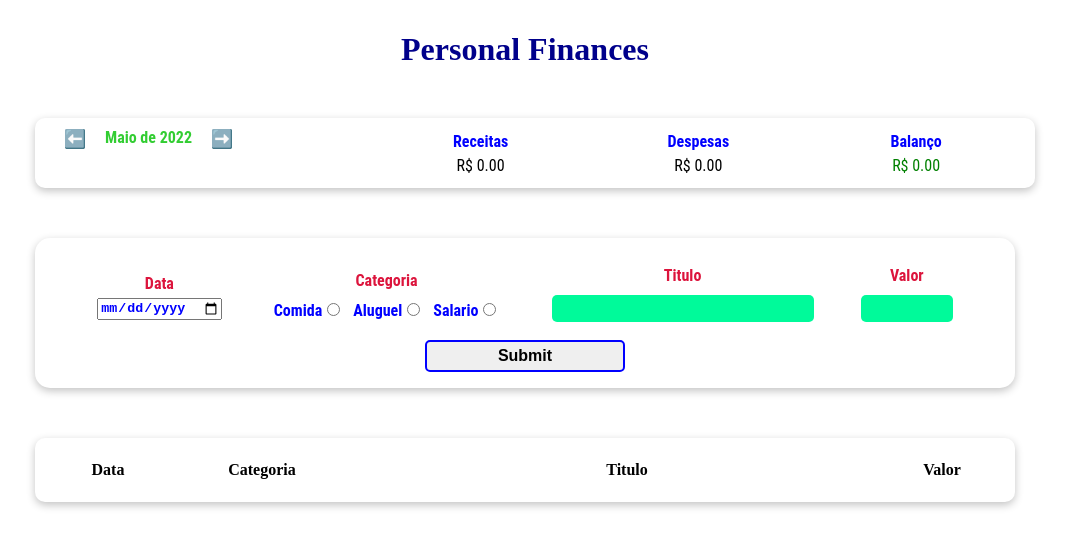
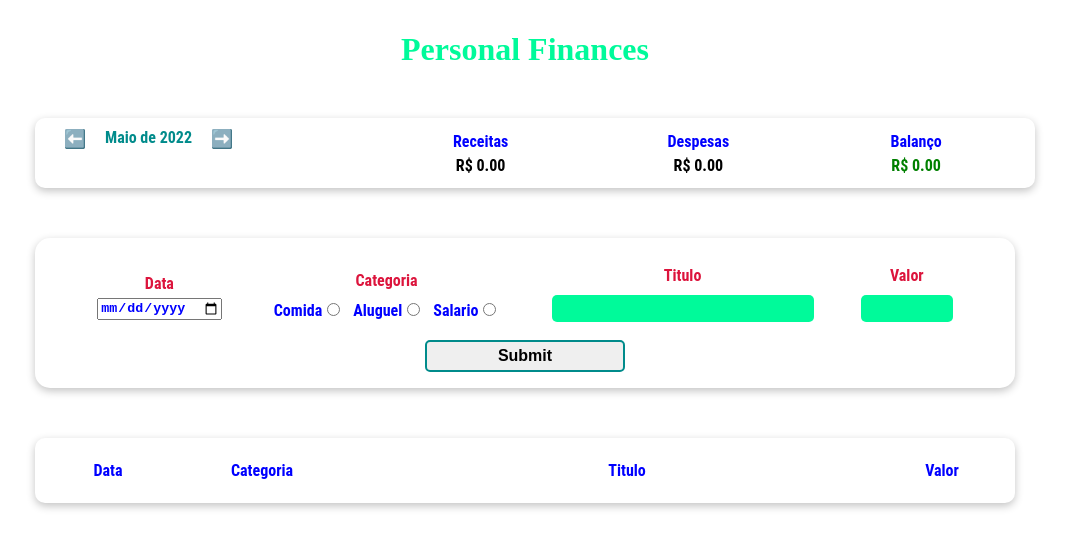
Before and after one commit to santosfk/personal-finances, a React (Vite) app: page / in a window 1280 px wide. Shown: the top 548 px of the page, without its empty margins (115-1184 px from the left). Built offline with nearby package versions, Linux system fonts and the light colour scheme.

Commit message:
modifying the style of the table component, and also modifying some things about the application style

```diff
--- a/src/app.styles.ts
+++ b/src/app.styles.ts
@@ -10,7 +10,7 @@
   padding-top: 10px;
 `;
 export const Title = styled.h1`
-  color: darkblue;
+  color: var(--white-green);
 `;
 export const Body = styled.div`
   margin: auto;
--- a/src/components/AddArea/style.ts
+++ b/src/components/AddArea/style.ts
@@ -122,13 +122,13 @@
     font-size: 1rem;
     border: none;
     padding: 5px;
-    border: 2px solid var(--blue);
+    border: 2px solid var(--white-blue);
     transition: 0.5s;
     border-radius: 5px;
     font-weight: bold;
   }
   input:hover {
-    border: 2px solid var(--green);
+    border: 2px solid var(--white-green);
     color: var(--blue);
     letter-spacing: 2px;
   }
--- a/src/components/InfoArea/style.ts
+++ b/src/components/InfoArea/style.ts
@@ -15,7 +15,7 @@
 export const MonthArea = styled.div`
   flex: 1;
   display: flex;
-  color: var(--green);
+  color: var(--white-blue);
   font-weight: bold;
 `;
 export const MonthArrow = styled.div`
@@ -32,5 +32,6 @@
   flex: 2;
   display: flex;
   align-items: center;
+  font-weight: bold;
 `;
 export const MonthTitle = styled.div``;
--- a/src/components/Table/styles.ts
+++ b/src/components/Table/styles.ts
@@ -1,6 +1,8 @@
 import styled from "styled-components";
 
 export const Container = styled.table`
+  @import url("https://fonts.googleapis.com/css2?family=Roboto+Condensed:wght@300&display=swap");
+  font-family: "Roboto Condensed", sans-serif;
   width: 100%;
   border-radius: 10px;
   padding: 20px;
@@ -9,4 +11,6 @@
 `;
 export const HeadColum = styled.th<{ width?: Number }>`
   width: ${(props) => (props.width ? `${props.width}px` : "auto")};
+  color: var(--blue);
+  font-weight: bold;
 `;
--- a/src/components/TableItems/index.tsx
+++ b/src/components/TableItems/index.tsx
@@ -12,7 +12,7 @@
       <style.TableItem>{formatDate(item.date)}</style.TableItem>
       <style.TableItem>
         <style.Category
-          color={categories[item.category].expense ? "red" : "green"}
+          color={categories[item.category].expense ? "#DC143C" : "#00FA9A"}
         >
           {categories[item.category].title}
         </style.Category>
--- a/src/components/TableItems/style.ts
+++ b/src/components/TableItems/style.ts
@@ -6,6 +6,8 @@
 
 export const TableItem = styled.td`
   margin: 10px 0;
+  color: var(--green);
+  font-weight: bold;
 `;
 
 export const Category = styled.div<{ color: String }>`
--- a/src/globalStyles.ts
+++ b/src/globalStyles.ts
@@ -2,9 +2,10 @@
 const GlobalStyle = createGlobalStyle`
 :root {
   --blue:#0000ff;
-  --green:#32CD32;
+  --green:	#228B22;
   --white-green:#00FA9A;
   --red:#DC143C;
+  --white-blue:	#008B8B;
 }
   body {
     margin: 0;
```
